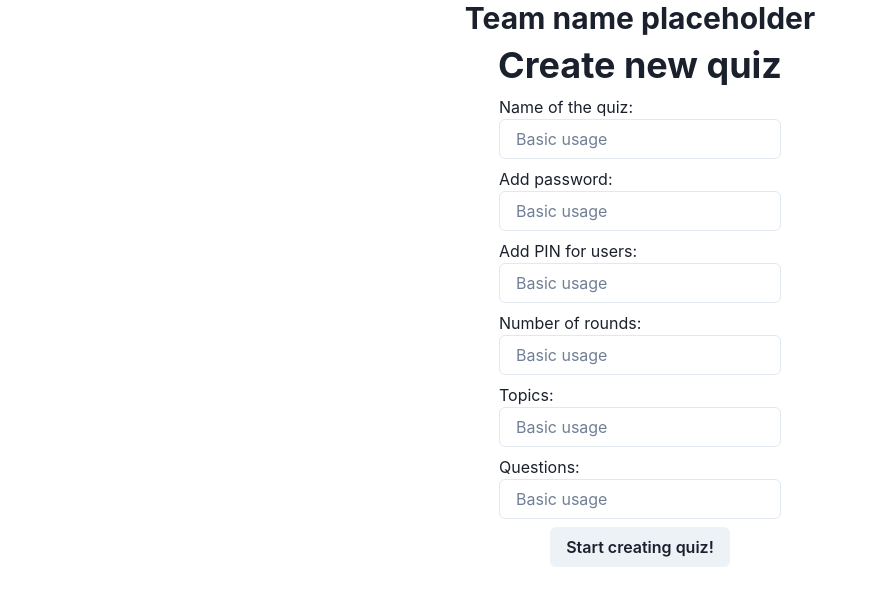
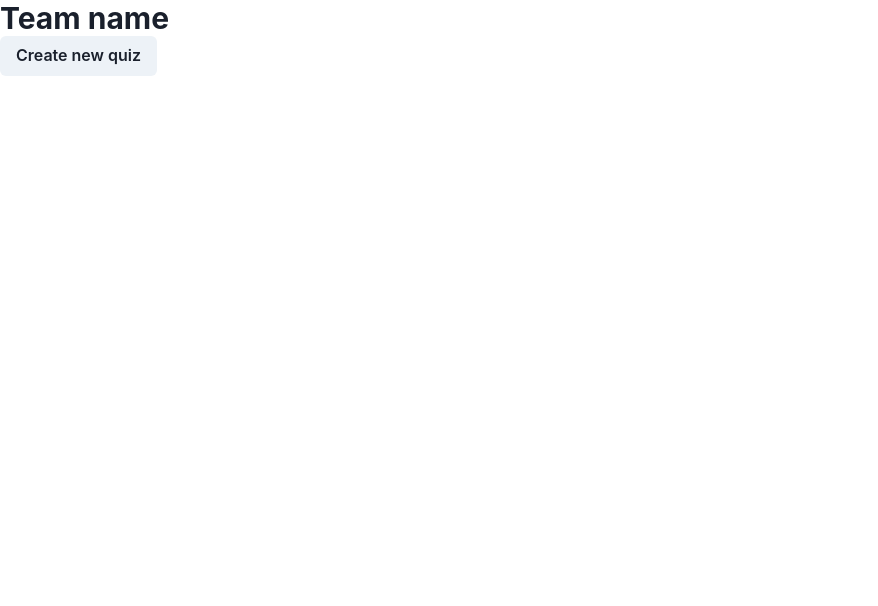
Before and after one commit to elijahmg/Pub-Quiz-App, a Next.js app: page /admin/edit/create-new-quiz in a window 1280 px wide. Shown: the top 606 px of the page, without its empty margins (0-878 px from the left). Built offline with nearby package versions, Linux system fonts and the light colour scheme.

Commit message:
feat: implement create new quiz with modal window

```diff
--- a/components/NewGameModal.tsx
+++ b/components/NewGameModal.tsx
@@ -9,13 +9,14 @@ import {
   ModalFooter,
   ModalHeader,
   ModalOverlay,
+  Text,
 } from '@chakra-ui/react';
+import { useState } from 'react';
 
 interface NewGameModalProps {
   isOpen: boolean;
   onClose: Function;
   data?: GameData;
-  setData: Function;
 }
 interface GameData {
   name: string;
@@ -23,41 +24,59 @@ interface GameData {
   pin: number;
 }
 export const NewGameModal = (props: NewGameModalProps): JSX.Element => {
+  const [showModal, setShowModal] = useState(false);
+  const [data, setData] = useState({
+    name: '',
+    password: '',
+    pin: 0,
+  });
+
   const setState = (
     prevState: GameData | undefined,
     name: string,
     newVal: any,
   ) => {
-    props.setData((prevState: GameData) => ({
+    setData((prevState: GameData) => ({
       ...prevState,
       [name]: newVal,
     }));
   };
+
+  function sendData() {
+    console.log({ data });
+    props.onClose();
+  }
+
   return (
-    <Modal isOpen={props.isOpen} onClose={() => props.onClose}>
+    <Modal isOpen={props.isOpen} onClose={() => props.onClose()}>
       <ModalOverlay />
       <ModalContent>
         <ModalHeader>Set Game Data</ModalHeader>
         <ModalCloseButton />
         <ModalBody>
+          <Text>Quiz Name</Text>
           <Input
             value={props.data?.name}
             onChange={(e) => setState(props.data, `name`, e.target.value)}
           />
+          <Text>Quiz Password</Text>
           <Input
             value={props.data?.password}
             onChange={(e) => setState(props.data, `password`, e.target.value)}
           />
+          <Text>Quiz PIN</Text>
           <Input
             value={props.data?.pin}
             onChange={(e) => setState(props.data, `pin`, e.target.value)}
           />
         </ModalBody>
         <ModalFooter>
-          <Button colorScheme="blue" mr={3} onClick={() => props.onClose}>
+          <Button colorScheme="blue" mr={3} onClick={() => props.onClose()}>
             Close
           </Button>
-          <Button variant="ghost">Submit</Button>
+          <Button variant="ghost" onClick={() => sendData()}>
+            Submit
+          </Button>
         </ModalFooter>
       </ModalContent>
     </Modal>
--- a/pages/admin/edit/create-new-quiz.tsx
+++ b/pages/admin/edit/create-new-quiz.tsx
@@ -1,54 +1,16 @@
 import TeamName from '../../../components/TeamName';
-import { Heading, VStack, Button, Input, Box, Text } from '@chakra-ui/react';
-
-interface QuizProps {
-  quizName: string;
-  password: string;
-  usePin: number;
-  numberOfRounds: number;
-  topics: string[];
-  questions: string[];
-}
+import { Button } from '@chakra-ui/react';
+import { NewGameModal } from '../../../components/NewGameModal';
+import { useState } from 'react';
 
 export default function CreateNewQuiz(name: string) {
-  function createQuiz(elements: QuizProps) {
-    //
-    console.log(elements);
-  }
-
-  function addQuestion(question: string) {
-    console.log(question);
-  }
+  const [showModal, setShowModal] = useState(false);
 
   return (
-    <VStack>
-      <TeamName name={'Team name placeholder'} />
-      <Heading size={'xl'}>Create new quiz</Heading>
-      <Box>
-        <Text>Name of the quiz: </Text>
-        <Input placeholder="Basic usage" />
-      </Box>
-      <Box>
-        <Text>Add password: </Text>
-        <Input placeholder="Basic usage" />
-      </Box>
-      <Box>
-        <Text>Add PIN for users: </Text>
-        <Input placeholder="Basic usage" />
-      </Box>
-      <Box>
-        <Text>Number of rounds: </Text>
-        <Input placeholder="Basic usage" />
-      </Box>
-      <Box>
-        <Text>Topics: </Text>
-        <Input placeholder="Basic usage" />
-      </Box>
-      <Box>
-        <Text>Questions: </Text>
-        <Input placeholder="Basic usage" />
-      </Box>
-      <Button onClick={createQuiz()}>Start creating quiz!</Button>
-    </VStack>
+    <div>
+      <TeamName name={'Team name'} />
+      <NewGameModal isOpen={showModal} onClose={() => setShowModal(false)} />
+      <Button onClick={() => setShowModal(true)}>Create new quiz</Button>
+    </div>
   );
 }
```
